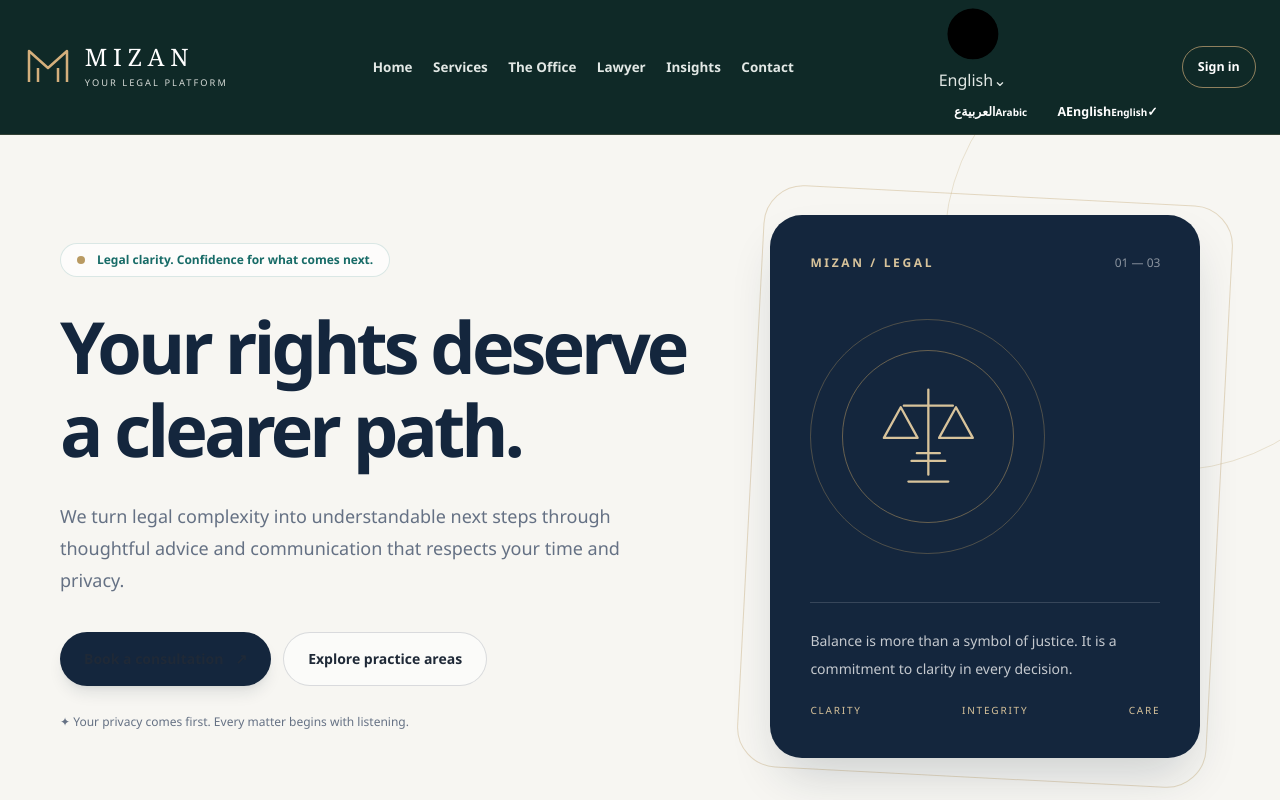
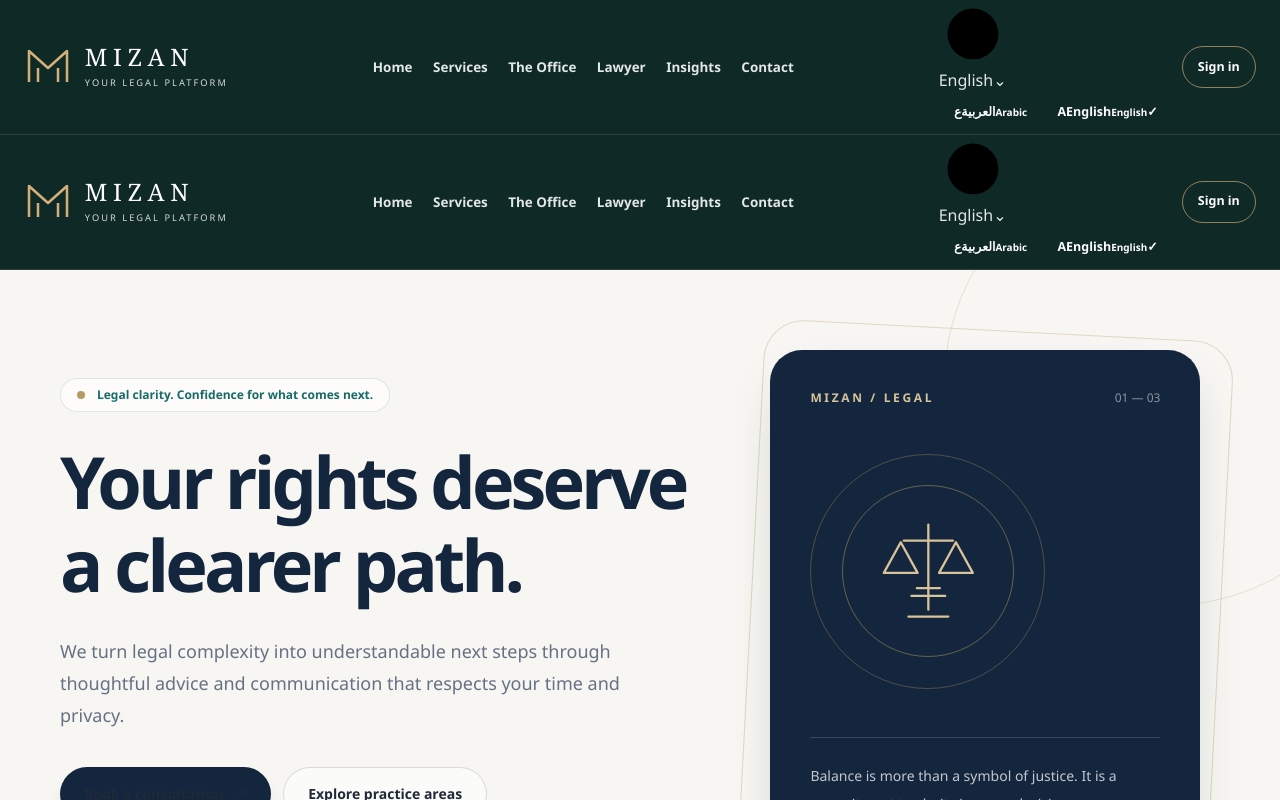
Before and after one commit to mahmoudSElsebaey/mizan-legal-platform, a Next.js app: page /en in a window 1280 px wide. Shown: the top 800 px of the page. Built offline with nearby package versions, Linux system fonts and the light colour scheme; no server answers; the database is empty.

Commit message:
feat: apply shared header and footer to all public pages

```diff
--- a/src/app/[locale]/layout.tsx
+++ b/src/app/[locale]/layout.tsx
@@ -1,6 +1,7 @@
 import { notFound } from "next/navigation";
 import type { Metadata } from "next";
 import { isLocale, locales } from "@/lib/i18n/config";
+import { SiteShell } from "@/components/layout/site-shell";
 export const dynamicParams = false;
 const siteUrl = process.env.NEXT_PUBLIC_SITE_URL;
 export function generateStaticParams() { return locales.map((locale) => ({ locale })); }
@@ -19,5 +20,5 @@ export async function generateMetadata({ params }: { params: Promise<{ locale: s
 export default async function LocaleLayout({ children, params }: Readonly<{ children: React.ReactNode; params: Promise<{ locale: string }> }>) {
   const { locale } = await params;
   if (!isLocale(locale)) notFound();
-  return <div lang={locale} dir={locale === "ar" ? "rtl" : "ltr"} data-locale={locale}>{children}</div>;
+  return <div lang={locale} dir={locale === "ar" ? "rtl" : "ltr"} data-locale={locale}><SiteShell>{children}</SiteShell></div>;
 }
```
